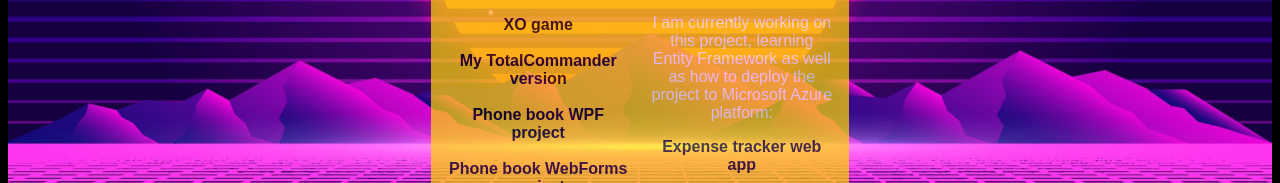
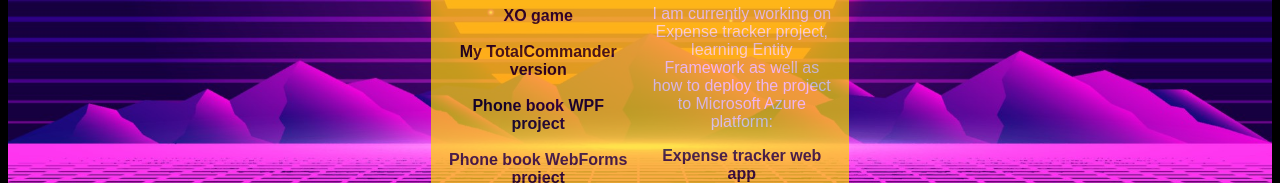
Before and after one commit to AndreosAndreos/AndreosAndreos, a plain HTML site: page index.html in a window 1280 px wide. Both pictures are taken after a click on the link "Projects". Shown: the part 617-800 px from the top of the page. Drawn offline with Linux system fonts and the light colour scheme; a web font is replaced by a local one.

Commit message:
Update index.html

```diff
--- a/index.html
+++ b/index.html
@@ -58,7 +58,7 @@
             <h1>ASP .NET</h1>
             <a href="https://github.com/AndreosAndreos/GymManagementSystem.git">Gym management system</a><br>
             <br/>
-            <p style="color: white;">I am currently working on this project, learning Entity Framework as well as how to deploy the project to Microsoft Azure platform:</p>
+            <p style="color: white;">I am currently working on Expense tracker project, learning Entity Framework as well as how to deploy the project to Microsoft Azure platform:</p>
             <a href="https://github.com/AndreosAndreos/ExpanseTracker.git">Expense tracker web app</a><br>
             <br/>
             <p>Next in line:</p>
```
